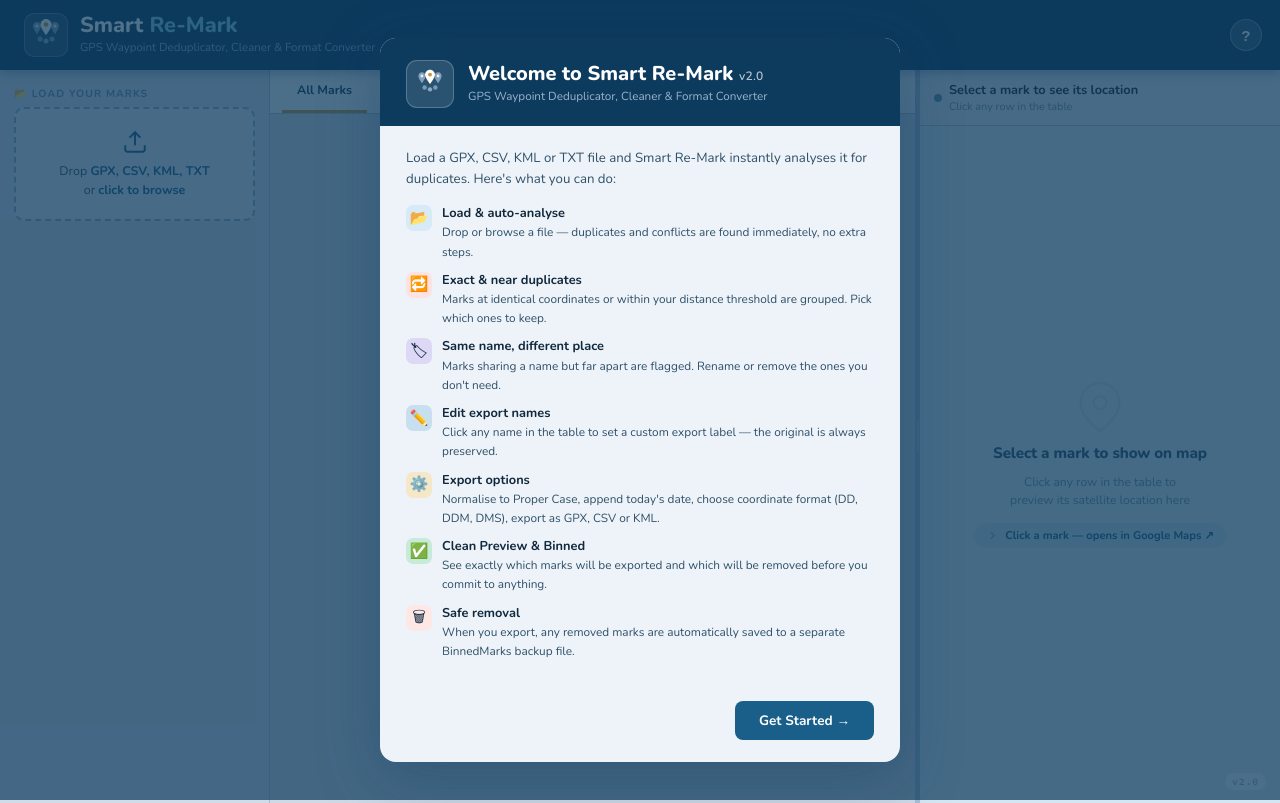
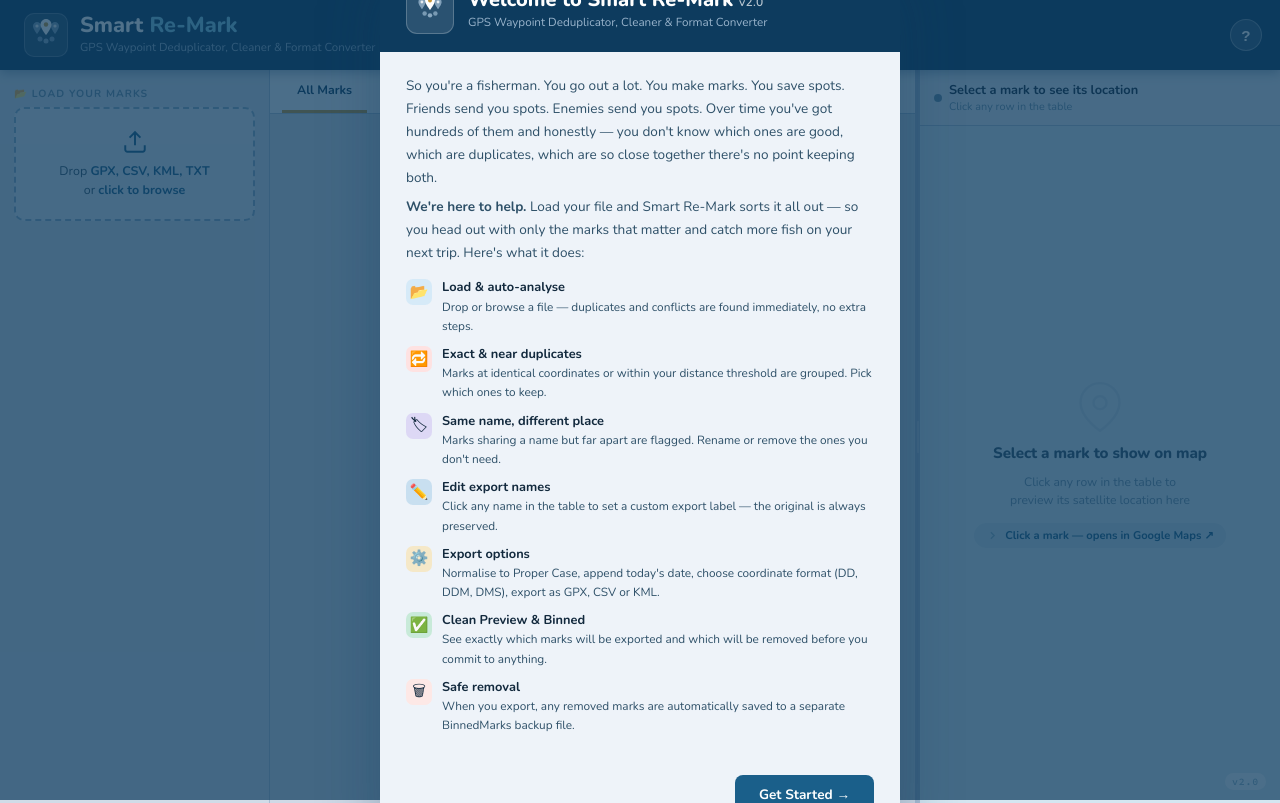
Before and after one commit to jarrayda/smart-remark, a plain HTML site: page index.html in a window 1280 px wide. Drawn offline with nearby package versions, Linux system fonts and the light colour scheme.

Commit message:
Add files via upload

```diff
--- a/index.html
+++ b/index.html
@@ -616,7 +616,12 @@
       </div>
     </div>
     <div class="welcome-body">
-      <p>Load a GPX, CSV, KML or TXT file and Smart Re-Mark instantly analyses it for duplicates. Here's what you can do:</p>
+      <p style="font-size:.85rem;color:var(--text2);line-height:1.7;margin-bottom:6px;">
+        So you're a fisherman. You go out a lot. You make marks. You save spots. Friends send you spots. Enemies send you spots. Over time you've got hundreds of them and honestly — you don't know which ones are good, which are duplicates, which are so close together there's no point keeping both.
+      </p>
+      <p style="font-size:.85rem;color:var(--text2);line-height:1.7;margin-bottom:14px;">
+        <strong>We're here to help.</strong> Load your file and Smart Re-Mark sorts it all out — so you head out with only the marks that matter and catch more fish on your next trip. Here's what it does:
+      </p>
       <ul class="welcome-list">
         <li>
           <div class="wi" style="background:#d6eaf8">📂</div>
```
